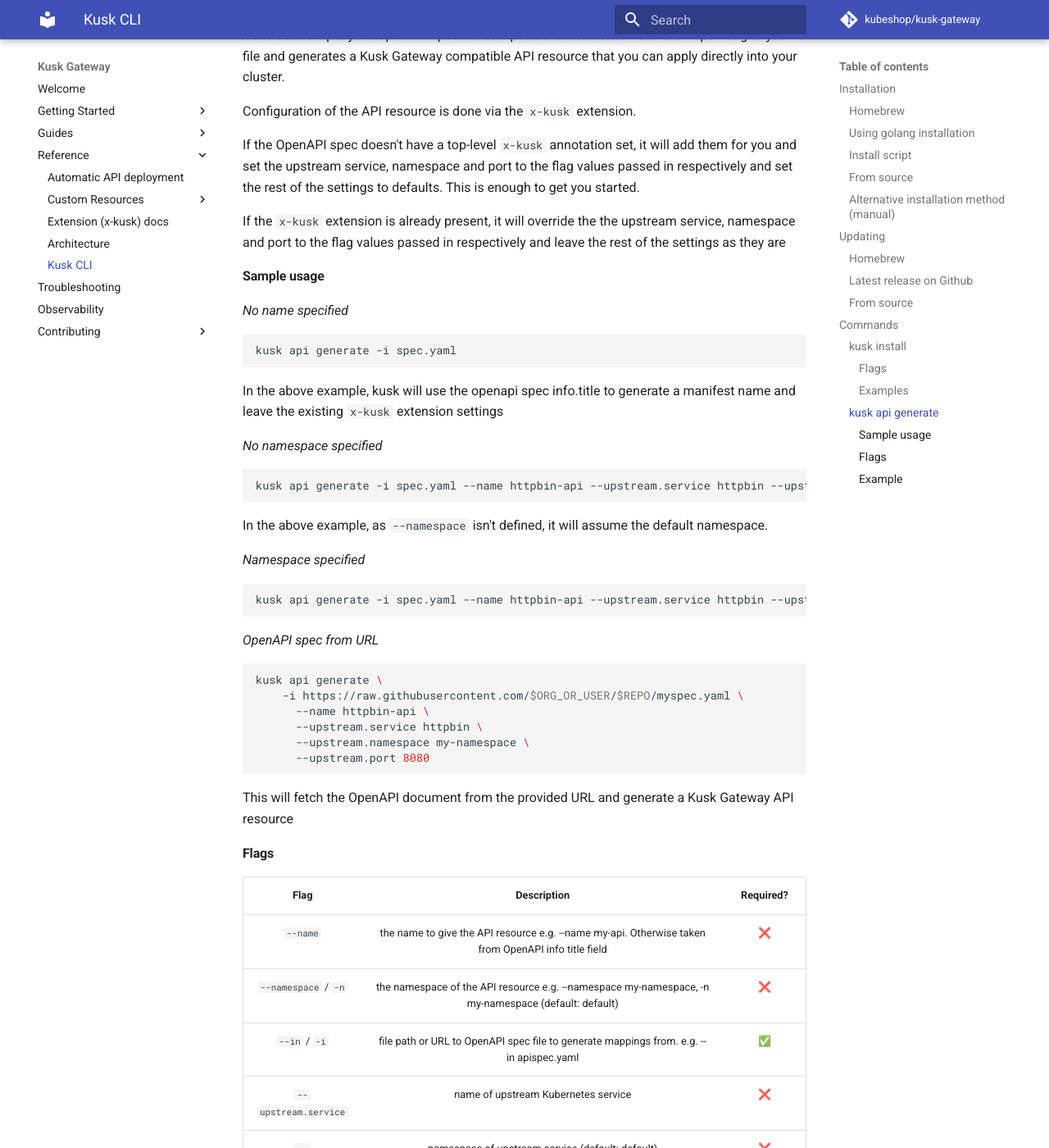
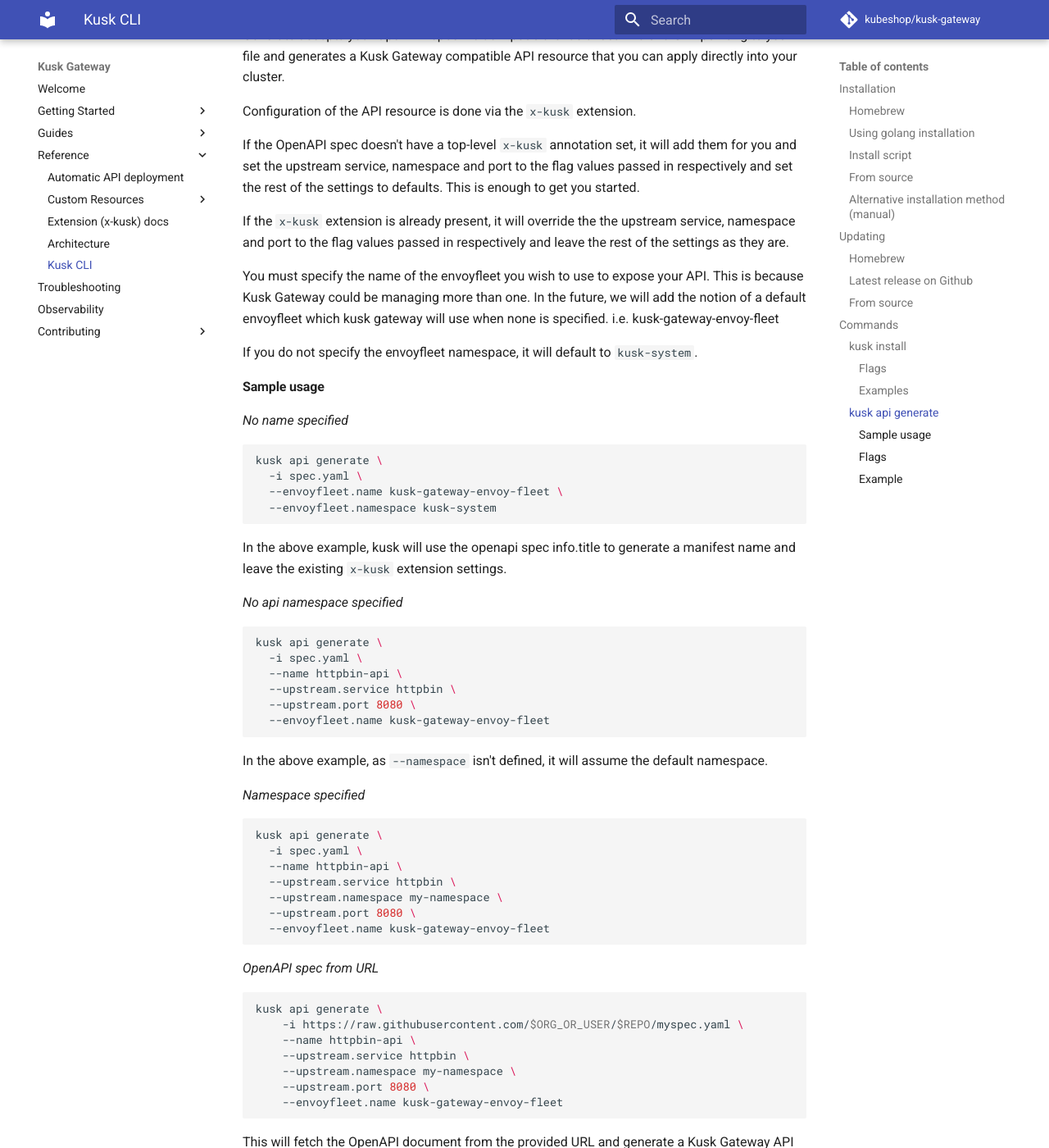
Before and after one commit to kubeshop/kusk-gateway, an MkDocs documentation site: the page built from docs/reference/kusk-cli.md, in a window 1280 px wide and 1400 px high, scrolled down 3002 px. Shown: the whole window at 82% size. Built offline with MkDocs 1.6.1 and Material for MkDocs 9.7.7, drawn with Linux system fonts in a browser that asks for light colours; comment, search, counter and statistics services are not loaded; some of the changed text lies outside the part shown.

Commit message:
Document envoyfleet flags in kusk cli (#335)

````diff
--- a/docs/reference/kusk-cli.md
+++ b/docs/reference/kusk-cli.md
@@ -105,39 +105,63 @@
 This is enough to get you started.
 
 If the `x-kusk` extension is already present, it will override the the upstream service, namespace and port to the flag values passed in respectively
-and leave the rest of the settings as they are
+and leave the rest of the settings as they are.
+
+You must specify the name of the envoyfleet you wish to use to expose your API. This is because Kusk Gateway could be managing more than one.
+In the future, we will add the notion of a default envoyfleet which kusk gateway will use when none is specified. i.e. kusk-gateway-envoy-fleet
+
+If you do not specify the envoyfleet namespace, it will default to `kusk-system`.
 
 #### Sample usage
 
 _No name specified_
+
 ```sh
-kusk api generate -i spec.yaml
+kusk api generate \
+  -i spec.yaml \
+  --envoyfleet.name kusk-gateway-envoy-fleet \
+  --envoyfleet.namespace kusk-system
 ```
 
-In the above example, kusk will use the openapi spec info.title to generate a manifest name and leave the existing
-`x-kusk` extension settings
+In the above example, kusk will use the openapi spec info.title to generate a manifest name and leave the existing `x-kusk` extension settings.
 
-_No namespace specified_
+_No api namespace specified_
+
 ```sh
-kusk api generate -i spec.yaml --name httpbin-api --upstream.service httpbin --upstream.port 8080
+kusk api generate \
+  -i spec.yaml \
+  --name httpbin-api \
+  --upstream.service httpbin \
+  --upstream.port 8080 \
+  --envoyfleet.name kusk-gateway-envoy-fleet
 ```
 
 In the above example, as `--namespace` isn't defined, it will assume the default namespace.
 
 _Namespace specified_
+
 ```sh
-kusk api generate -i spec.yaml --name httpbin-api --upstream.service httpbin --upstream.namespace my-namespace --upstream.port 8080
+kusk api generate \
+  -i spec.yaml \
+  --name httpbin-api \
+  --upstream.service httpbin \
+  --upstream.namespace my-namespace \
+  --upstream.port 8080 \
+  --envoyfleet.name kusk-gateway-envoy-fleet
 ```
 
 _OpenAPI spec from URL_
+
 ```sh
 kusk api generate \
     -i https://raw.githubusercontent.com/$ORG_OR_USER/$REPO/myspec.yaml \
-      --name httpbin-api \
-      --upstream.service httpbin \
-      --upstream.namespace my-namespace \
-      --upstream.port 8080
+    --name httpbin-api \
+    --upstream.service httpbin \
+    --upstream.namespace my-namespace \
+    --upstream.port 8080 \
+    --envoyfleet.name kusk-gateway-envoy-fleet
 ```
+
 This will fetch the OpenAPI document from the provided URL and generate a Kusk Gateway API resource
 
 #### Flags
@@ -149,12 +173,14 @@
 |  `--upstream.service`  |                                 name of upstream Kubernetes service                                 |     ❌     |
 | `--upstream.namespace` |                           namespace of upstream service (default: default)                          |     ❌     |
 |    `--upstream.port`   |                        port that upstream service is exposed on (default: 80)                       |     ❌     |
+|   `--envoyfleet.name`  |                                name of envoyfleet to use for this API                               |     ✅     |
+| `envoyfleet.namespace` |                  namespace of envoyfleet to use for this API. Default: kusk-system                  |     ❌     |
 
 #### Example
 Take a look at the [http-bin example spec](./examples/httpbin-spec.yaml)
 
 ```
-kusk api generate -i ./examples/httpbin-spec.yaml --name httpbin-api --upstream.service httpbin --upstream.port 8080
+kusk api generate -i ./examples/httpbin-spec.yaml --name httpbin-api --upstream.service httpbin --upstream.port 8080 --envoyfleet.name kusk-gateway-envoy-fleet
 ```
 
 The output should contain the following x-kusk extension at the top level
````
